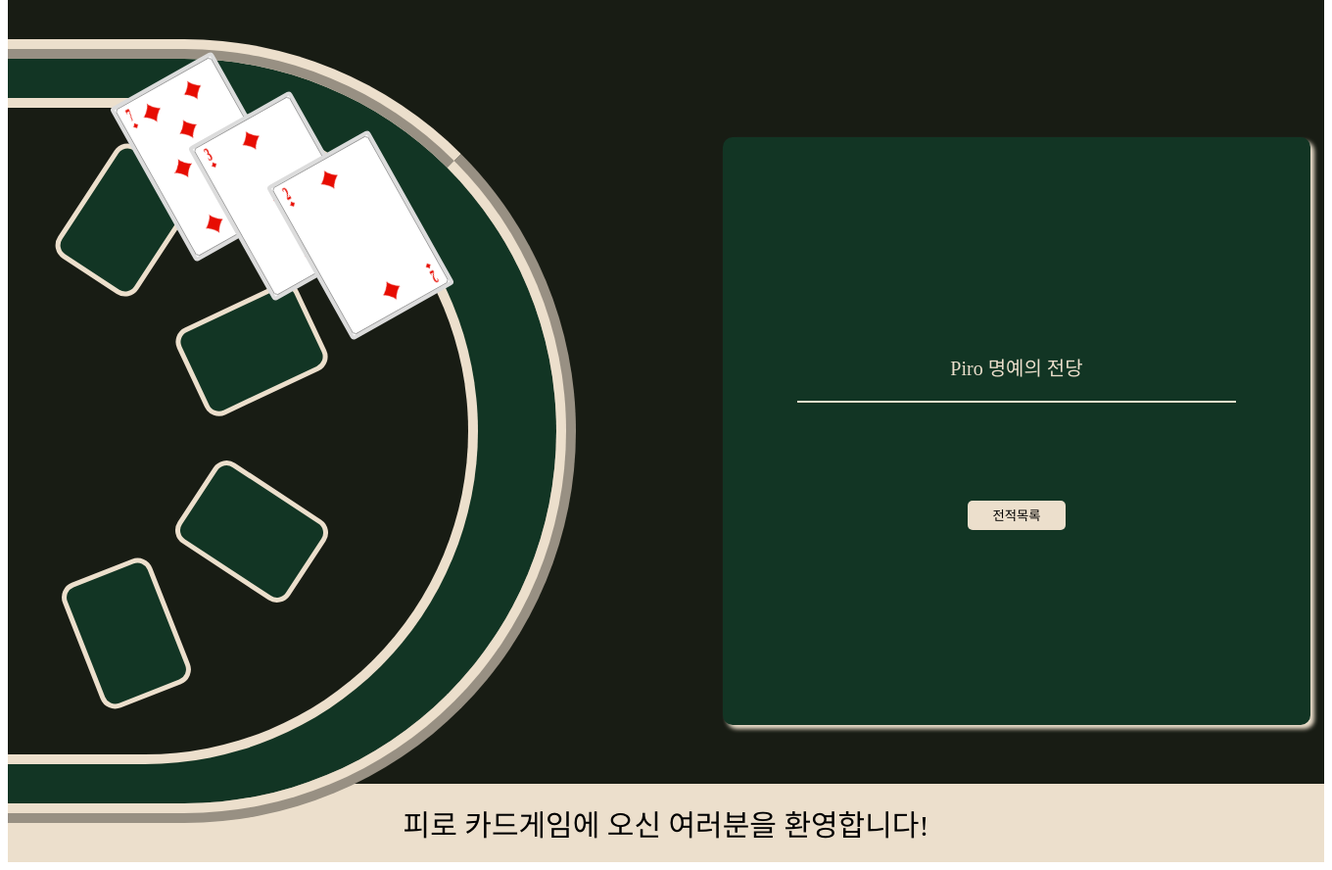
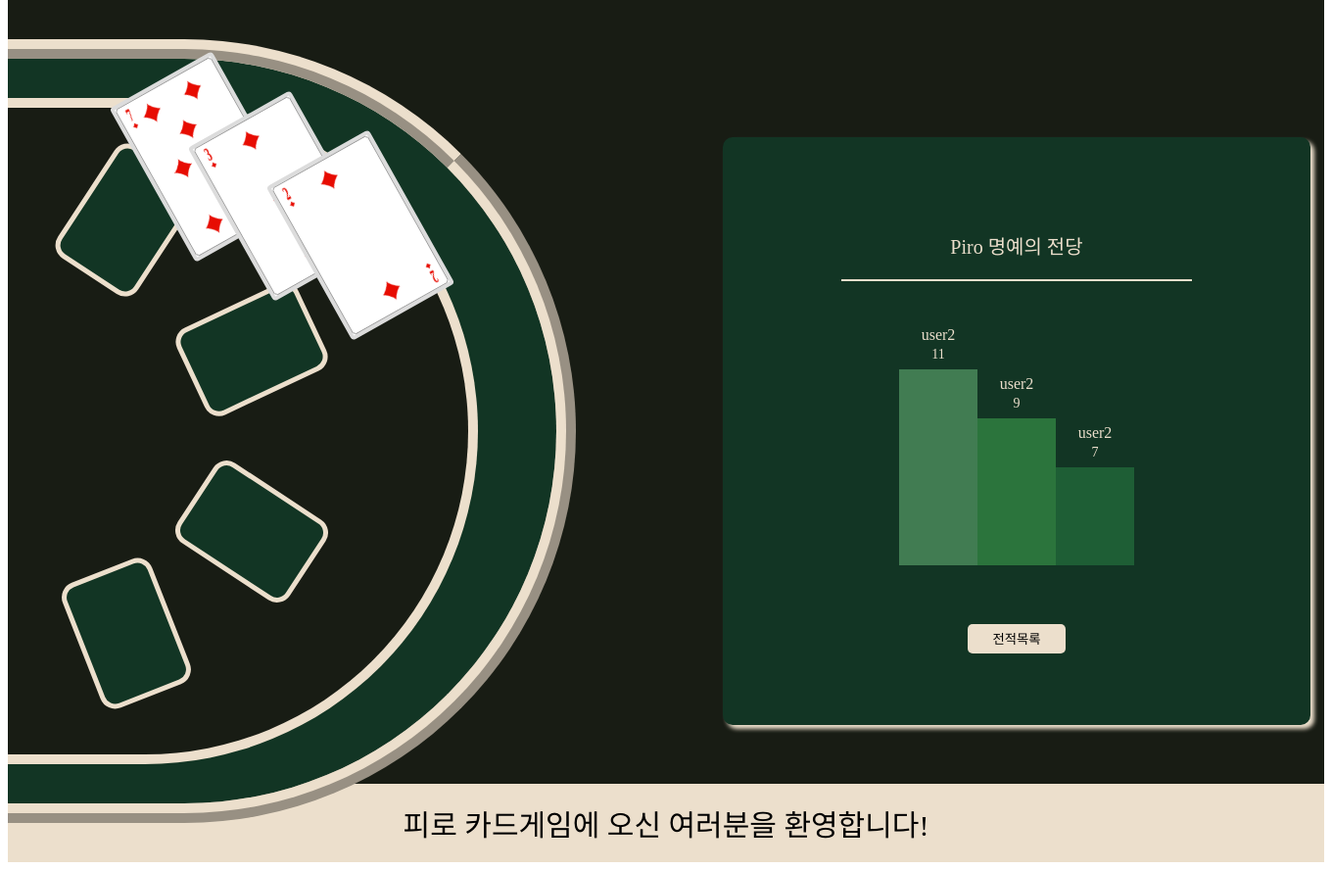
Before and after one commit to Pirogramming-22/Piro22_CardGame_6, a Django app: page /ranking/ in a window 1360 px wide. Shown: the part 88-976 px from the top of the page at 98% size. Run offline with Django 5.2, Linux system fonts and the light colour scheme; some web fonts are replaced.

Commit message:
list, ranking

```diff
--- a/templates/games/counter_attack.html
+++ b/templates/games/counter_attack.html
@@ -1,7 +1,9 @@
 {% extends 'games/detail.html' %}
 {% block detail_contents %}
+    <div class="detail__game_info_users">{{index}}-{{game.attacker}} VS {{game.defender}}</div>
+    <div class="detail__divide"></div>
     <div class="counter_attack__btns">
         <button type="submit" class="counter_attack__game_accept">대응하기</button>
-        <button type="submit" class="counter_attack__game_list">전적목록</button>
+        <a href="{% url 'games:user_game_list'%}"><button type="submit" class="finished_attack__game_list">전적목록</button></a>
     </div>
 {% endblock %}
--- a/templates/games/detail.html
+++ b/templates/games/detail.html
@@ -2,8 +2,6 @@
 {% block btn_contents %}
 <div class="detail__container">
     <div class="detail__tool">
-        <div class="detail__game_info_users">유저정보</div>
-        <div class="detail__divide"></div>
         {% block detail_contents %}
         {% endblock %}
     </div>
--- a/templates/games/ranking.html
+++ b/templates/games/ranking.html
@@ -1,31 +1,31 @@
-{% extends 'base.html' %}
+{% extends 'games/detail.html' %}
 
-{% block btn_contents %}
-<div class="attack_statebox">
+{% block detail_contents %}
     <div class="ranking_awards">
         <p> Piro 명예의 전당 </p>
     </div>
     <div class="ranking_medal">
-        {% for user in ranking_data %}
-        <div class="
-            {% if user.rank == 1 %}
-                ranking_first
-            {% elif user.rank == 2 %}
-                ranking_second
-            {% elif user.rank == 3 %}
-                ranking_third
-            {% else %}
-                ranking_other
-            {% endif %}
-            medal">
+        <div class="ranking_first medal">
             <div class="ranking_info">
-                <p class="ranking_user">{{ user.username }}</p>
-                <p class="ranking_score">{{ user.user_score }}</p>
+                <p class="ranking_user">user2</p>
+                <p class="ranking_score">11</p>
             </div>
-            <p class="ranking_number">{{ user.rank }}</p>
+            <p class="ranking_number"></p>
         </div>
-        {% endfor %}
+        <div class="ranking_second medal">
+            <div class="ranking_info">
+                <p class="ranking_user">user2</p>
+                <p class="ranking_score">9</p>
+            </div>
+            <p class="ranking_number"></p>
+        </div>
+        <div class="ranking_third medal">
+            <div class="ranking_info">
+                <p class="ranking_user">user2</p>
+                <p class="ranking_score">7</p>
+            </div>
+            <p class="ranking_number"></p>
+        </div>
     </div>
-    <a href="{% url 'games:user_game_list' %}" class="result_total_list"><button>전적목록</button></a>
-</div>
+    <a href="#" class="result_total_list"><button>전적목록</button></a>
 {% endblock %}
```
Also changed, not shown: templates/games/delete_attack.html (+5 -3 lines), templates/games/finished_attack.html (+22 -31 lines), templates/users/list.html (+21 -28 lines).
